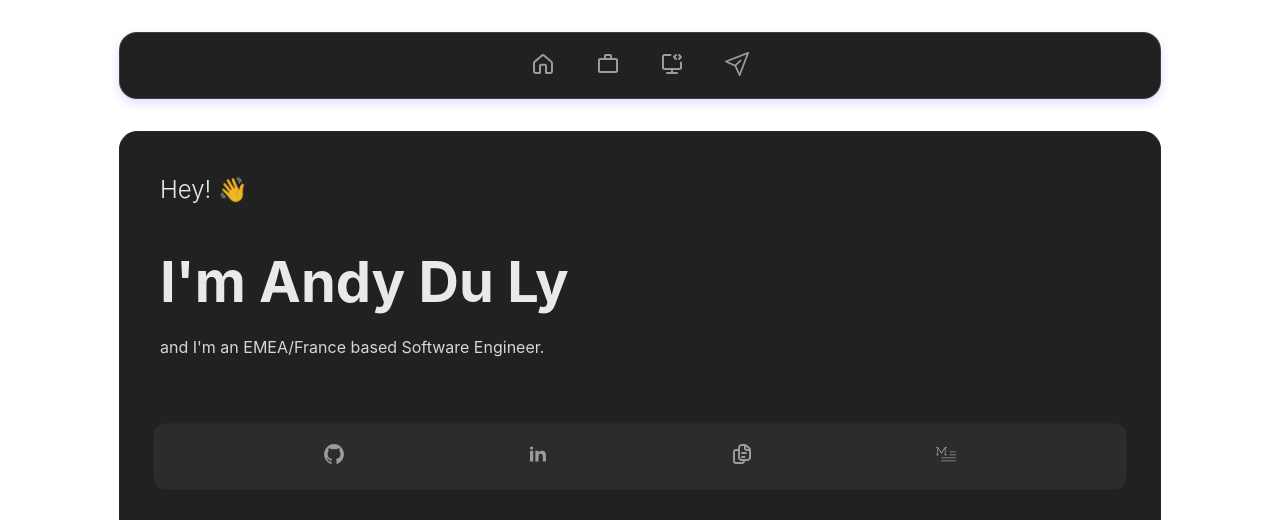
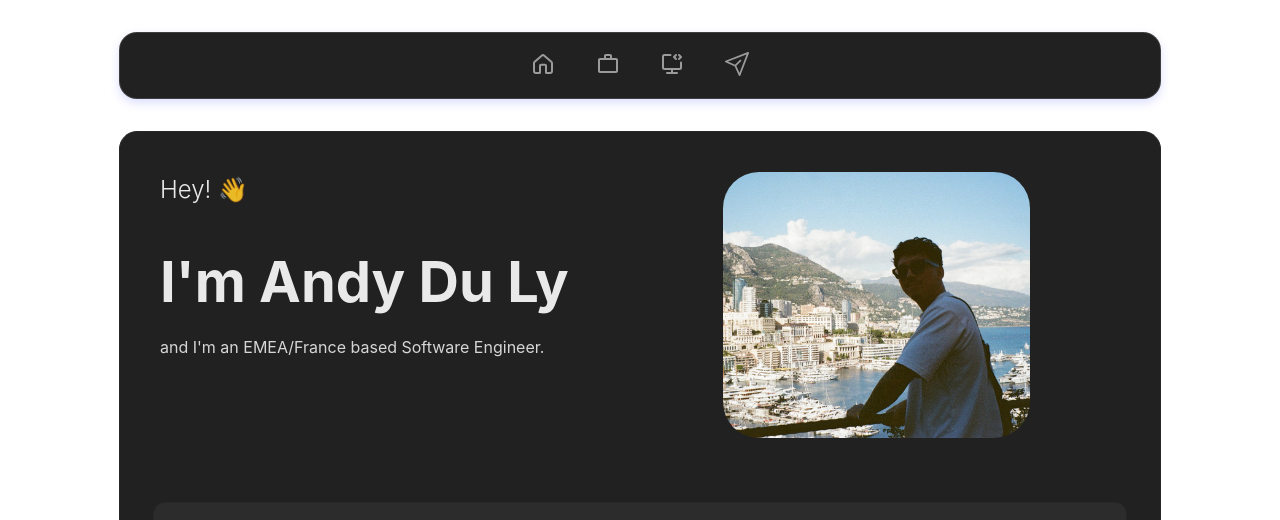
Before and after one commit to AndyDuLy/portfolio, a React (Vite) app: page / in a window 1280 px wide. Shown: the top 520 px of the page. Built offline with nearby package versions, Linux system fonts and the light colour scheme.

Commit message:
added landing image, css adjustments to 1col on mobile, firebase npm command for deploy hosting

```diff
--- a/package.json
+++ b/package.json
@@ -6,6 +6,7 @@
   "scripts": {
     "dev": "vite",
     "build": "tsc -b && vite build",
+    "deploy": "firebase deploy --only hosting",
     "lint": "eslint .",
     "preview": "vite preview"
   },
--- a/src/components/organisms/about/about.css
+++ b/src/components/organisms/about/about.css
@@ -10,3 +10,29 @@
 .cta-text {
   margin-bottom: 1rem;
 }
+
+.landing-image {
+  border-radius: 36px;
+  margin: 2rem auto;
+  width: 80%;
+}
+
+.two-column-landing {
+  display: flex;
+  flex-wrap: wrap;
+  columns: 2;
+}
+
+.two-column-landing .item {
+  flex: 1 1 100%;
+}
+
+@media (min-width: 768px) {
+  .two-column-landing .item {
+    columns: 2;
+  }
+
+  .landing-image {
+    width: 30%;
+  }
+}
--- a/src/components/organisms/about/about.tsx
+++ b/src/components/organisms/about/about.tsx
@@ -10,6 +10,7 @@ import SectionHeader from "../../molecules/sectionHeader";
 import "./about.css";
 import React from "react";
 import AboutDataJSON from "../../../assets/data/about.json";
+import LandingImage from "../../../assets/images/landing.jpeg";
 
 const AboutIconMap: Record<string, React.ElementType> = {
   GithubOutline,
@@ -26,11 +27,15 @@ const About: React.FC<AboutProps> = ({ children }) => {
   return (
     <div id="home">
       <Canvas variant="primary">
-        <SectionHeader
-          primaryHeading={AboutDataJSON["landing-greeting"]}
-          title={AboutDataJSON["landing-title"]}
-          subtitle={AboutDataJSON["landing-subtitle"]}
-        />
+        <div className="two-column-landing">
+          <SectionHeader
+            primaryHeading={AboutDataJSON["landing-greeting"]}
+            title={AboutDataJSON["landing-title"]}
+            subtitle={AboutDataJSON["landing-subtitle"]}
+          />
+
+          <img className="landing-image" src={LandingImage} />
+        </div>
 
         <Canvas variant="secondary">
           <div className="portfolio-links">
```
Also changed, not shown: src/assets/images/landing.jpeg (added).
